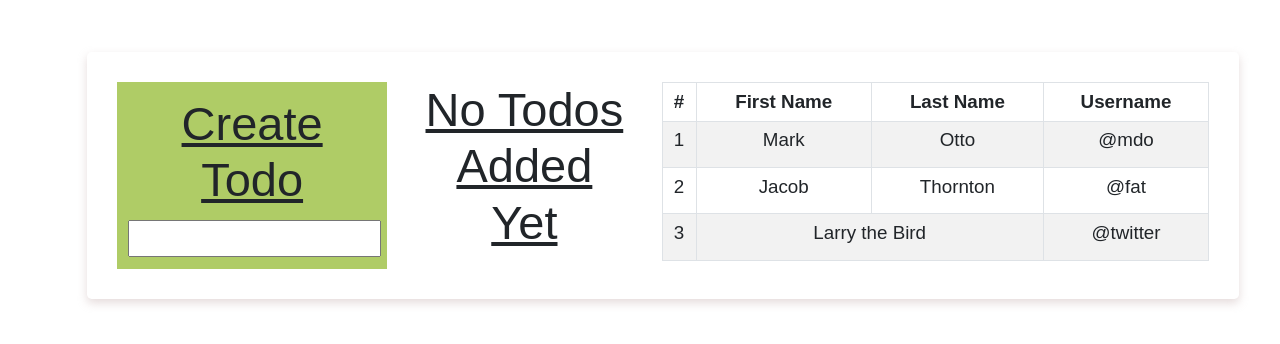
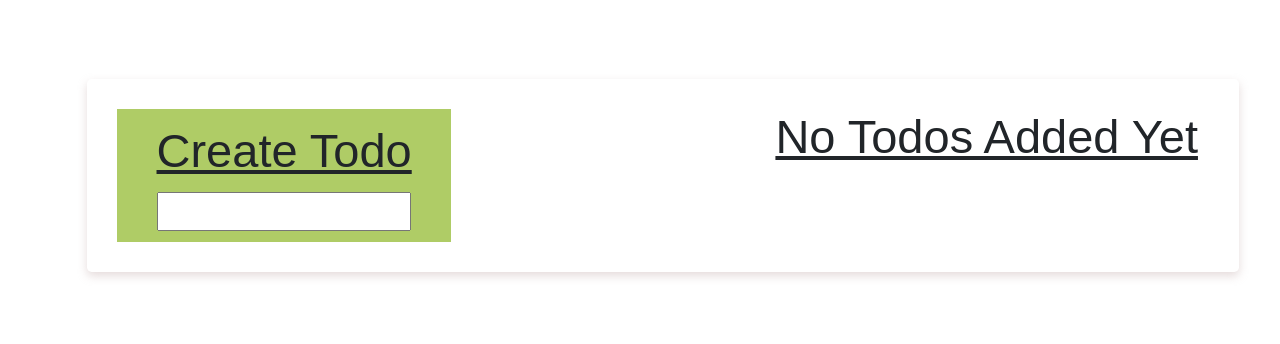
Before and after one commit to christine-iyer/todolist, a React (Create React App) app: page / in a window 1280 px wide. Shown: the part 300-644 px from the top of the page. Built offline with nearby package versions, Linux system fonts and the light colour scheme.

Commit message:
once again need to reisit. May be worth making this into a function variable. That should be the next stop.

```diff
--- a/src/App.js
+++ b/src/App.js
@@ -1,9 +1,6 @@
 import './styles.css'
 import { useState, useEffect } from "react"
 import TodoList from "./components/TodoList"
-import Table from "./components/Table"
-
-
 
 export default function App() {
     const [todos, setTodos] = useState([])
@@ -49,7 +46,7 @@ export default function App() {
         editTodoText={editTodoText}
         deleteTodo={deleteTodo}
       />
-      <Table />
+
 
     </div>
   )
```
